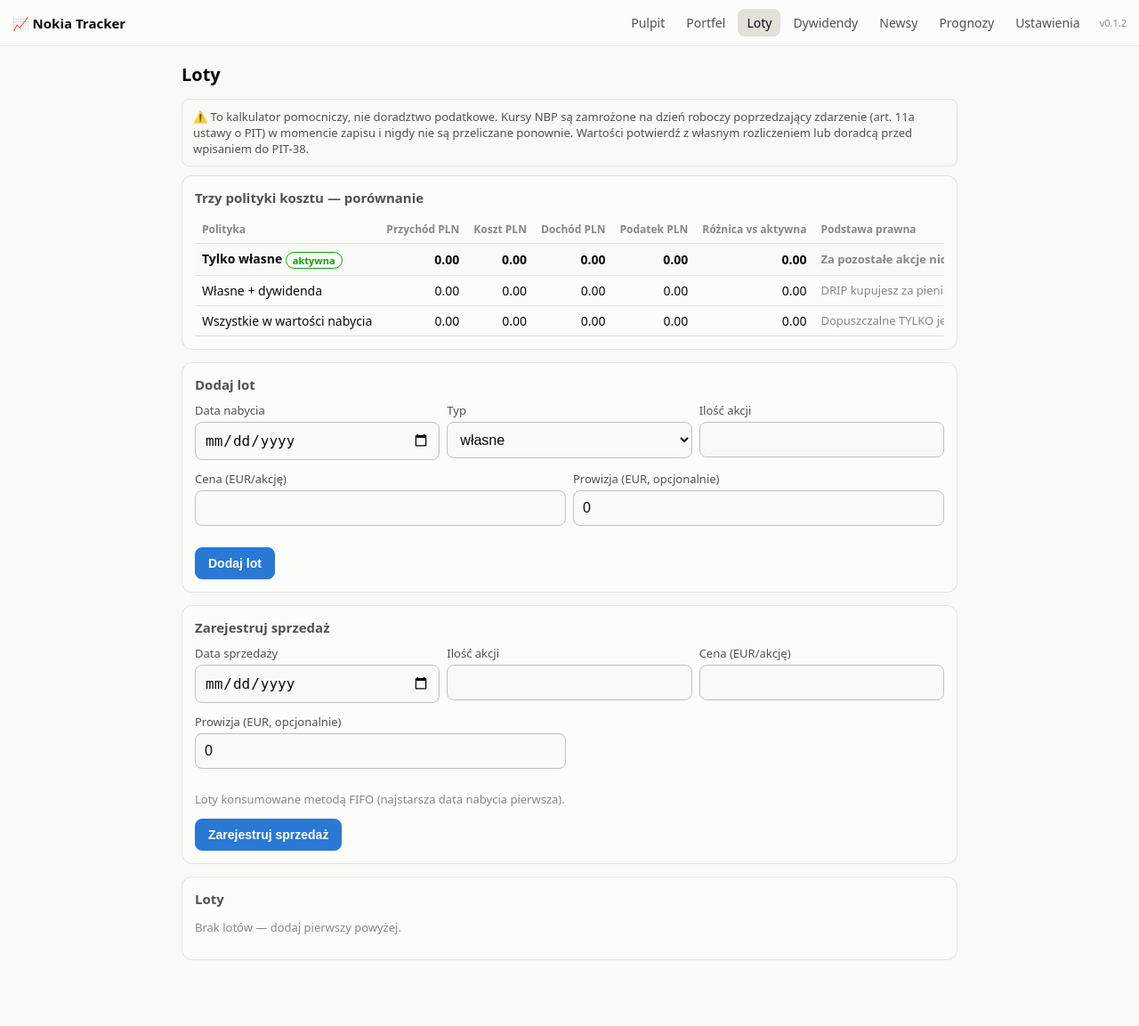
After one commit to miczu71/nokia_tracker, a Flask app: page /lots in a window 1280 px wide. The commit adds this page. Shown: the whole page at 89% size. Run offline with Flask 3, Linux system fonts and the light colour scheme; data comes from the database, SQL or seed files in the repository; data that the repository does not hold is empty.

Commit message:
Krok 12: strona web UI 'Loty' (GET/POST lotów i sprzedaży)
Nowe trasy w web.py: /lots (tabela lotów + porównanie trzech polityk
kosztu obok siebie z podstawą prawną), POST /lots (dodanie lotu),
POST /lots/sell (rejestracja sprzedaży, FIFO). InsufficientLotsError
i CostBasisMissingError łapane w web.py i przekazywane jako czytelny
komunikat przez redirect (ten sam wzorzec saved=1/sold=1 co
portfolio/dividends), baza zostaje nietknięta. GET /lots wywołuje
backfill_missing_rates() na wejściu, więc lot dodany gdy NBP było
niedostępne domyka się przy najbliższej wizycie na stronie, nie tylko
przy scheduler jobie.

Wszystkie linki/formularze przez url_for() (wymóg ingressu z kroku 9),
każda trasa POST pod db.WRITE_LOCK. Wpis w nawigacji między 'Portfel'
a 'Dywidendy'. Drobne dodatki CSS (.disclaimer.error, .active-policy).

7 nowych testów smoke+funkcjonalnych (pusta strona, dodanie lotu,
sprzedaż FIFO, brak pokrycia -> błąd bez zmian w bazie, porównanie
trzech polityk widoczne w HTML). 317 total, bez regresji.

```diff
--- a/nokia_tracker/nokia_tracker/static/app.css
+++ b/nokia_tracker/nokia_tracker/static/app.css
@@ -138,6 +138,8 @@ body {
   border-radius: 8px; padding: 10px 12px; font-size: 13px;
   color: var(--ink-2); margin: 10px 0;
 }
+.disclaimer.error { border-color: var(--bad); color: var(--bad); }
+.table tr.active-policy td { background: var(--page); font-weight: 600; }
 .muted { color: var(--muted); font-size: 13px; }
 .impact-dots { color: var(--series-3); letter-spacing: 1px; }
 .sentiment.pos { color: var(--good); }
--- a/nokia_tracker/nokia_tracker/templates/base.html
+++ b/nokia_tracker/nokia_tracker/templates/base.html
@@ -17,6 +17,7 @@
   <div class="nav-links">
     <a href="{{ url_for('dashboard') }}" {% if active == 'dashboard' %}class="active"{% endif %}>Pulpit</a>
     <a href="{{ url_for('portfolio_get') }}" {% if active == 'portfolio' %}class="active"{% endif %}>Portfel</a>
+    <a href="{{ url_for('lots_get') }}" {% if active == 'lots' %}class="active"{% endif %}>Loty</a>
     <a href="{{ url_for('dividends_get') }}" {% if active == 'dividends' %}class="active"{% endif %}>Dywidendy</a>
     <a href="{{ url_for('news_page') }}" {% if active == 'news' %}class="active"{% endif %}>Newsy</a>
     <a href="{{ url_for('forecasts_page') }}" {% if active == 'forecasts' %}class="active"{% endif %}>Prognozy</a>
--- /dev/null
+++ b/nokia_tracker/nokia_tracker/templates/lots.html
@@ -0,0 +1,159 @@
+{% extends "base.html" %}
+{% block title %}Loty — Nokia Tracker{% endblock %}
+{% block content %}
+
+{% set lot_type_labels = {'own': 'własne', 'matched': 'podarowane', 'lti': 'LTI',
+                          'dividend_drip': 'dywidenda'} %}
+{% set policy_labels = {'own_only': 'Tylko własne', 'own_plus_drip': 'Własne + dywidenda',
+                        'all_at_acquisition': 'Wszystkie w wartości nabycia'} %}
+
+<div class="page-head">
+  <h1>Loty</h1>
+  {% if saved %}<span class="badge saved">Zapisano</span>{% endif %}
+  {% if sold %}<span class="badge saved">Sprzedaż zaksięgowana</span>{% endif %}
+</div>
+
+<p class="disclaimer">
+  ⚠️ To kalkulator pomocniczy, nie doradztwo podatkowe. Kursy NBP są zamrożone
+  na dzień roboczy poprzedzający zdarzenie (art. 11a ustawy o PIT) w momencie
+  zapisu i nigdy nie są przeliczane ponownie. Wartości potwierdź z własnym
+  rozliczeniem lub doradcą przed wpisaniem do PIT-38.
+</p>
+
+{% if error %}
+<p class="disclaimer error">⚠️ {{ error }}</p>
+{% endif %}
+
+<div class="card">
+  <div class="card-title">Trzy polityki kosztu — porównanie</div>
+  <div class="table-wrap">
+    <table class="table">
+      <thead>
+        <tr>
+          <th>Polityka</th><th class="num">Przychód PLN</th><th class="num">Koszt PLN</th>
+          <th class="num">Dochód PLN</th><th class="num">Podatek PLN</th>
+          <th class="num">Różnica vs aktywna</th><th>Podstawa prawna</th>
+        </tr>
+      </thead>
+      <tbody>
+        {% for name, data in policies.items() %}
+        <tr {% if name == cfg.cost_basis_policy %}class="active-policy"{% endif %}>
+          <td>{{ policy_labels.get(name, name) }}
+            {% if name == cfg.cost_basis_policy %}<span class="badge saved">aktywna</span>{% endif %}
+          </td>
+          <td class="num">{{ '%.2f'|format(data.revenue_pln) }}</td>
+          <td class="num">{{ '%.2f'|format(data.cost_pln) }}</td>
+          <td class="num">{{ '%.2f'|format(data.income_pln) }}</td>
+          <td class="num">{{ '%.2f'|format(data.tax_pln) }}</td>
+          <td class="num">{{ '%.2f'|format(data.delta_vs_active_pln) }}</td>
+          <td class="muted">{{ data.legal_basis_pl }}</td>
+        </tr>
+        {% endfor %}
+      </tbody>
+    </table>
+  </div>
+</div>
+
+<div class="card">
+  <div class="card-title">Dodaj lot</div>
+  <form class="form" method="post" action="{{ url_for('lots_post') }}">
+    <div class="row3">
+      <label>Data nabycia
+        <input type="date" name="acquired_date" required>
+      </label>
+      <label>Typ
+        <select name="lot_type">
+          <option value="own">własne</option>
+          <option value="matched">podarowane</option>
+          <option value="lti">LTI</option>
+          <option value="dividend_drip">dywidenda</option>
+        </select>
+      </label>
+      <label>Ilość akcji
+        <input type="number" step="0.0001" name="quantity" required>
+      </label>
+    </div>
+    <div class="row2">
+      <label>Cena (EUR/akcję)
+        <input type="number" step="0.0001" name="price_eur" required>
+      </label>
+      <label>Prowizja (EUR, opcjonalnie)
+        <input type="number" step="0.01" name="fee_eur" value="0">
+      </label>
+    </div>
+    <div class="form-actions">
+      <button class="btn primary" type="submit">Dodaj lot</button>
+    </div>
+  </form>
+</div>
+
+<div class="card">
+  <div class="card-title">Zarejestruj sprzedaż</div>
+  <form class="form" method="post" action="{{ url_for('lots_sell_post') }}">
+    <div class="row3">
+      <label>Data sprzedaży
+        <input type="date" name="sale_date" required>
+      </label>
+      <label>Ilość akcji
+        <input type="number" step="0.0001" name="sale_quantity" required>
+      </label>
+      <label>Cena (EUR/akcję)
+        <input type="number" step="0.0001" name="sale_price_eur" required>
+      </label>
+    </div>
+    <div class="row2">
+      <label>Prowizja (EUR, opcjonalnie)
+        <input type="number" step="0.01" name="sale_fee_eur" value="0">
+      </label>
+    </div>
+    <p class="muted">
+      Loty konsumowane metodą FIFO (najstarsza data nabycia pierwsza).
+    </p>
+    <div class="form-actions">
+      <button class="btn primary" type="submit">Zarejestruj sprzedaż</button>
+    </div>
+  </form>
+</div>
+
+<div class="card">
+  <div class="card-title">Loty</div>
+  {% if lots %}
+  <div class="table-wrap">
+    <table class="table">
+      <thead>
+        <tr>
+          <th>Data nabycia</th><th>Typ</th><th class="num">Ilość</th>
+          <th class="num">Pozostało</th><th class="num">Cena EUR</th>
+          <th class="num">Kurs NBP</th><th class="num">Koszt PLN</th><th>Źródło</th>
+        </tr>
+      </thead>
+      <tbody>
+        {% for l in lots %}
+        <tr>
+          <td>{{ l.acquired_date }}</td>
+          <td>{{ lot_type_labels.get(l.lot_type, l.lot_type) }}</td>
+          <td class="num">{{ '%.4f'|format(l.quantity) }}</td>
+          <td class="num">{{ '%.4f'|format(l.qty_remaining) }}</td>
+          <td class="num">{{ '%.4f'|format(l.price_eur) }}</td>
+          <td class="num">
+            {% if l.nbp_rate is not none %}
+              {{ '%.4f'|format(l.nbp_rate) }} ({{ l.nbp_rate_date }})
+            {% else %}
+              <span class="badge">kurs do uzupełnienia</span>
+            {% endif %}
+          </td>
+          <td class="num">
+            {{ '%.2f'|format(l.cost_pln) if l.cost_pln is not none else '—' }}
+          </td>
+          <td class="muted">{{ l.source }}</td>
+        </tr>
+        {% endfor %}
+      </tbody>
+    </table>
+  </div>
+  {% else %}
+  <p class="muted">Brak lotów — dodaj pierwszy powyżej.</p>
+  {% endif %}
+</div>
+
+{% endblock %}
--- a/nokia_tracker/nokia_tracker/web.py
+++ b/nokia_tracker/nokia_tracker/web.py
@@ -16,6 +16,8 @@ from . import portfolio as portfoliom
 from . import quotes, sensors
 from . import settings as settingsm
 from . import tax as taxm
+from .tax import lots as taxlots
+from .tax import policy as taxpolicy
 from .ai import openai_compat
 
 logger = logging.getLogger(__name__)
@@ -199,6 +201,58 @@ def create_app(db_path: str) -> Flask:
         finally:
             conn.close()
 
+    @app.get("/lots")
+    def lots_get():
+        conn = _conn()
+        try:
+            cfg = settingsm.get_settings(conn)
+            taxlots.backfill_missing_rates(conn)
+            rows = conn.execute(
+                "SELECT * FROM lots ORDER BY acquired_date DESC, id DESC").fetchall()
+            year = cfg.get("tax_year") or None
+            policies = taxpolicy.compute_all_policies(conn, cfg, year=year)
+            return render_template(
+                "lots.html", active="lots", version=__version__,
+                lots=[dict(r) for r in rows], policies=policies, cfg=cfg,
+                saved=request.args.get("saved") == "1",
+                sold=request.args.get("sold") == "1",
+                error=request.args.get("error"))
+        finally:
+            conn.close()
+
+    @app.post("/lots")
+    def lots_post():
+        conn = _conn()
+        try:
+            acquired_date = request.form.get("acquired_date") or ""
+            lot_type = request.form.get("lot_type") or "own"
+            quantity = float(request.form.get("quantity") or 0)
+            price_eur = float(request.form.get("price_eur") or 0)
+            fee_eur = float(request.form.get("fee_eur") or 0)
+            with dbm.WRITE_LOCK:
+                taxlots.add_lot(conn, acquired_date, lot_type, quantity, price_eur,
+                                fee_eur=fee_eur)
+            return redirect(url_for("lots_get", saved="1"))
+        finally:
+            conn.close()
+
+    @app.post("/lots/sell")
+    def lots_sell_post():
+        conn = _conn()
+        try:
+            sale_date = request.form.get("sale_date") or ""
+            quantity = float(request.form.get("sale_quantity") or 0)
+            price_eur = float(request.form.get("sale_price_eur") or 0)
+            fee_eur = float(request.form.get("sale_fee_eur") or 0)
+            try:
+                with dbm.WRITE_LOCK:
+                    taxlots.record_sale(conn, sale_date, quantity, price_eur, fee_eur=fee_eur)
+                return redirect(url_for("lots_get", sold="1"))
+            except (taxlots.InsufficientLotsError, taxlots.CostBasisMissingError) as e:
+                return redirect(url_for("lots_get", error=str(e)))
+        finally:
+            conn.close()
+
     @app.get("/news")
     def news_page():
         conn = _conn()
```
Also changed, not shown: nokia_tracker/tests/test_web.py (+80 -1 lines).
